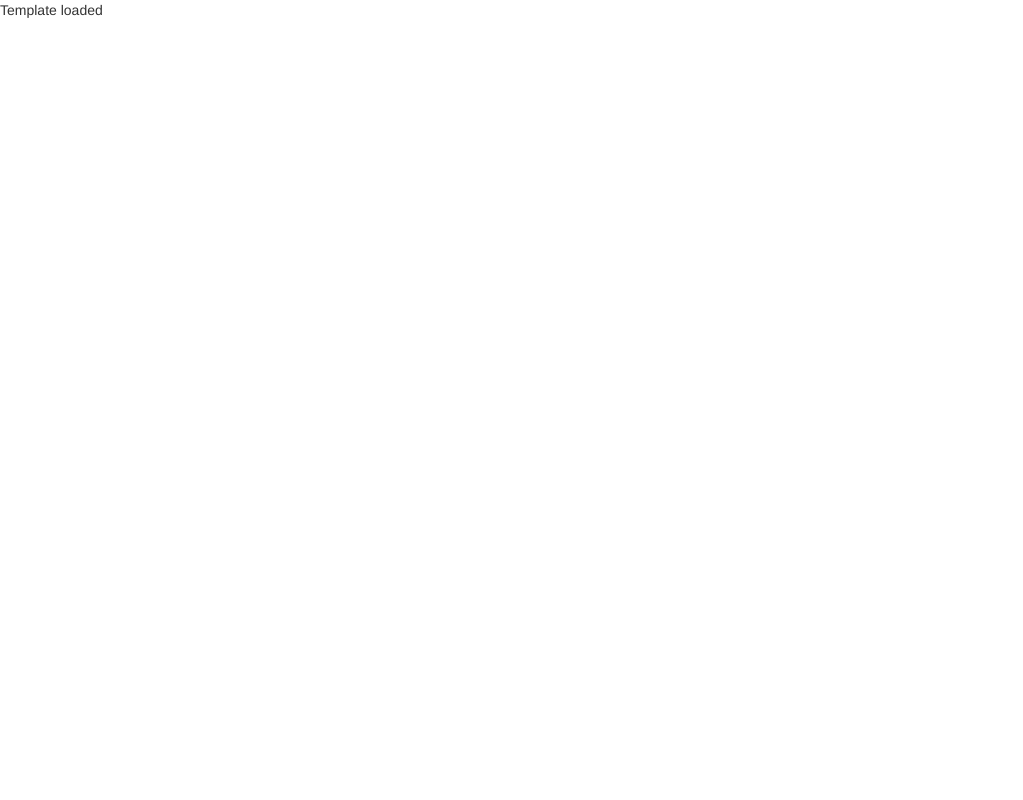
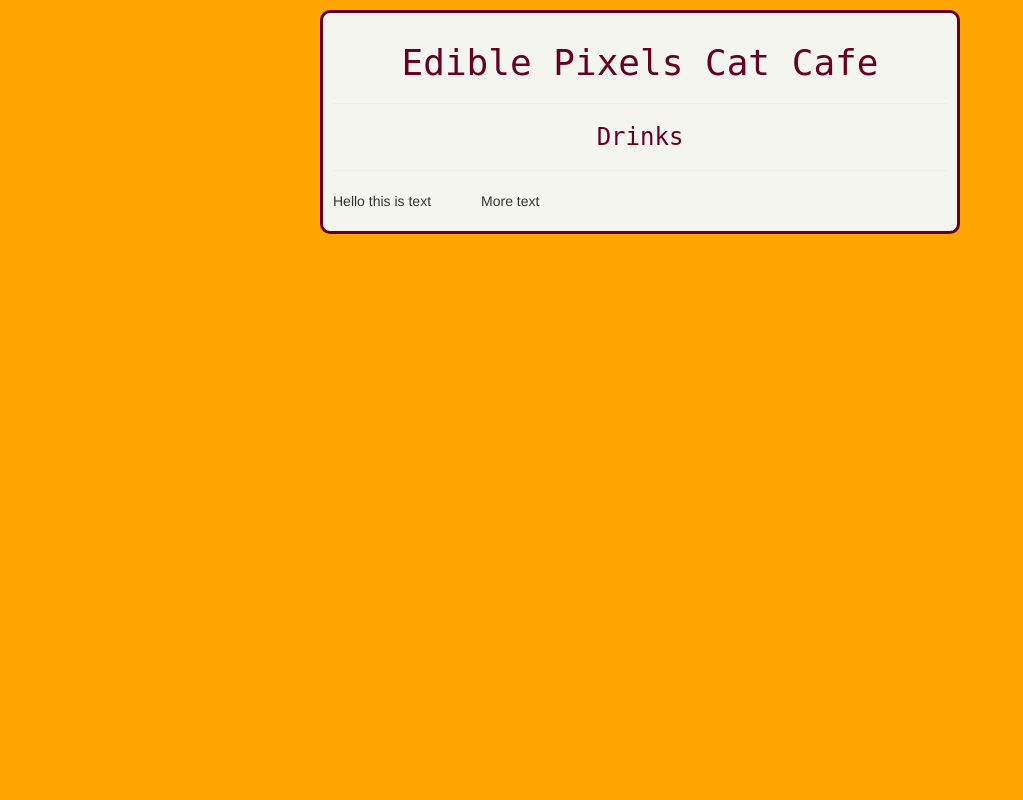
Before and after one commit to KiaraRaynS/Edible-Pixels, a Django app: page / in a window 1280 px wide. Before the commit the part shown is almost empty. Shown: the whole page, without its empty margins (0-1023 px from the left). Run offline with Django 3.2, Linux system fonts and the light colour scheme; some libraries are stand-ins or nearby versions.

Commit message:
Added more styling to menu and css classes

```diff
--- a/appcatcafe/static/appcatcafe/css/custom.css
+++ b/appcatcafe/static/appcatcafe/css/custom.css
@@ -1,3 +1,30 @@
 body {
   background-color: orange;
 }
+.menutitle {
+  font-family: monospace;
+  color: #660020;
+  text-align: center;
+}
+
+.menubackground {
+  background-color: orange;
+  height: 100%;
+  width: 100%;
+  position: absolute;
+}
+
+.menu {
+  background-color: #f5f5ef;
+  width: 50%;
+  padding: 10px;
+  position: absolute;
+  top: 10px;
+  left: 25%;
+  border: medium solid #660020;
+  border-radius: 10px;
+}
+
+.nextitem {
+  padding-left: 50px;
+}
--- a/appcatcafe/templates/base.html
+++ b/appcatcafe/templates/base.html
@@ -8,7 +8,9 @@
   <link rel='stylesheet' href="{% static 'appcatcafe/css/bootstrap.css' %}">
 </head>
 <body>
-{% block bodycontent %}
-{% endblock%}
+  <div class='menubackground'>
+    {% block bodycontent %}
+    {% endblock%}
+  </div>
 </body>
 </html>
--- a/appcatcafe/templates/indexview.html
+++ b/appcatcafe/templates/indexview.html
@@ -1,6 +1,14 @@
 {% extends 'base.html' %}
 
 {% block bodycontent %}
-<p>Template loaded</p>
-
+<div class='menubackground'>
+  <div class='menu'>
+    <h1 class='menutitle'>Edible Pixels Cat Cafe</h1>
+    <hr>
+    <h3 class='menutitle'>Drinks</h3>
+    <hr>
+    <span>Hello this is text</span><span class='nextitem'>More text</span>
+    <p></p>
+  </div>
+</div>
 {% endblock %}
```
